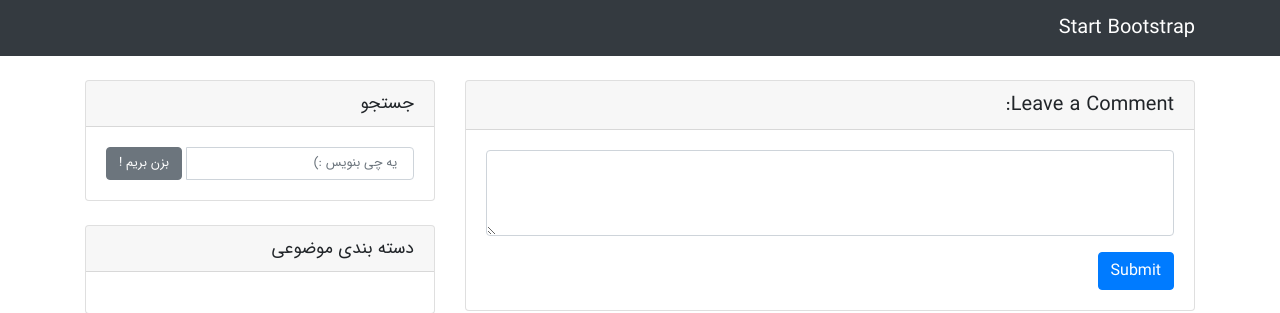
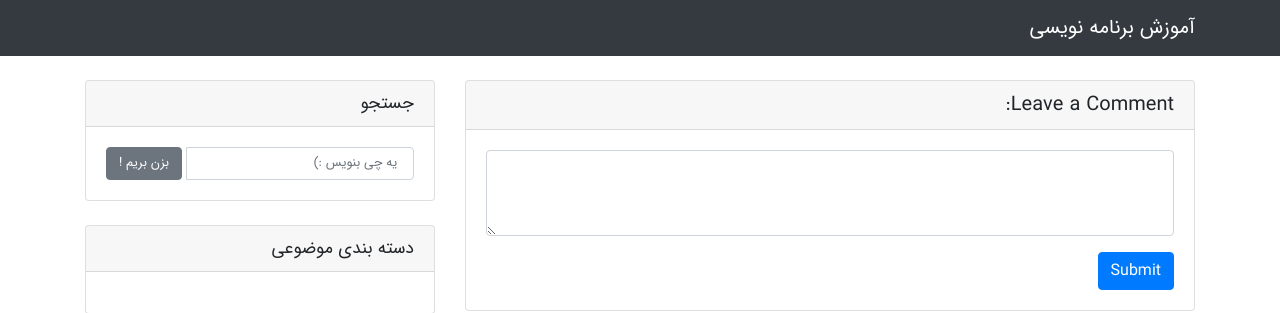
Before and after one commit to hamed-zeidabadi/CMS_PHP, a PHP site: page / in a window 1280 px wide. Shown: the top 313 px of the page. Run offline with PHP 8.4, Linux system fonts and the light colour scheme; grey boxes labelled with a size stand in for pictures from a placeholder-image service; data that the repository does not hold is empty; some libraries are stand-ins or nearby versions.

Commit message:
fix style in index.php

```diff
--- a/navigation.php
+++ b/navigation.php
@@ -1,7 +1,7 @@
  <?php require_once 'includes/db.php' ?>
  <nav class="navbar navbar-expand-lg navbar-dark bg-dark fixed-top">
      <div class="container">
-         <a class="navbar-brand" href="#">Start Bootstrap</a>
+         <a class="navbar-brand" href="./index.php">آموزش برنامه نویسی</a>
          <button class="navbar-toggler" type="button" data-toggle="collapse" data-target="#navbarResponsive" aria-controls="navbarResponsive" aria-expanded="false" aria-label="Toggle navigation">
              <span class="navbar-toggler-icon"></span>
          </button>
--- a/post.php
+++ b/post.php
@@ -26,7 +26,7 @@
     <h1 style="font-size: 1.8em;" class="mt-4"><?php echo $title ?></h1>
 
     <!-- Author -->
-    <p style="font-size: 1em;" class="lead">
+    <p style="font-size: 1em; margin-top:1em ;" class="lead">
       توسط
       <a href="#"><?php echo $author ?></a>
     </p>
```
